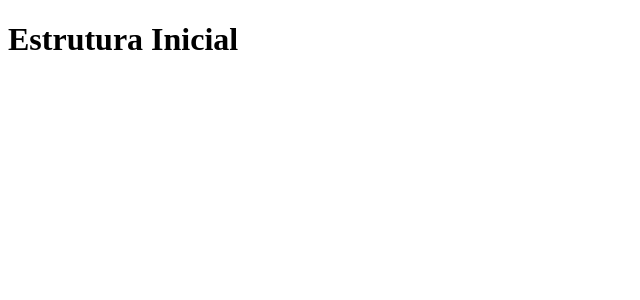
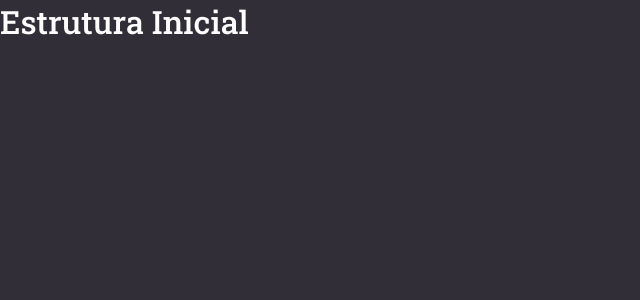
Before and after one commit to tgmarinho/gobarber-web-ts, a React (Create React App) app: page / in a window 1280 px wide. Shown: the top 300 px of the page, without its empty margins (0-640 px from the left). Built offline with nearby package versions, Linux system fonts and the light colour scheme.

Commit message:
GoBarber Web - Estrutura das páginas - Estilos Globais

```diff
--- a/package.json
+++ b/package.json
@@ -10,9 +10,11 @@
     "@types/node": "^12.0.0",
     "@types/react": "^16.9.0",
     "@types/react-dom": "^16.9.0",
+    "@types/styled-components": "^5.1.0",
     "react": "^16.13.1",
     "react-dom": "^16.13.1",
     "react-scripts": "3.4.1",
+    "styled-components": "^5.1.0",
     "typescript": "~3.7.2"
   },
   "scripts": {
--- a/public/index.html
+++ b/public/index.html
@@ -6,6 +6,9 @@
     <meta name="theme-color" content="#FF9000" />
 
     <title>Go Barber</title>
+
+    <link href="https://fonts.googleapis.com/css2?family=Roboto+Slab:wght@400;500&display=swap" rel="stylesheet">
+
   </head>
   <body>
     <noscript>You need to enable JavaScript to run this app.</noscript>
--- a/src/App.tsx
+++ b/src/App.tsx
@@ -1,5 +1,12 @@
 import React from 'react';
 
-const App: React.FC = () => <h1>Estrutura Inicial</h1>;
+import GlobalStyle from './styles/global';
+
+const App: React.FC = () => (
+  <>
+    <h1>Estrutura Inicial</h1>
+    <GlobalStyle />
+  </>
+);
 
 export default App;
--- /dev/null
+++ b/src/styles/global.ts
@@ -0,0 +1,29 @@
+import { createGlobalStyle } from 'styled-components';
+
+export default createGlobalStyle`
+  * {
+    margin: 0;
+    padding: 0;
+    outline: 0;
+    box-sizing: border-box;
+  }
+  body {
+    background: #312e38;
+    color: #fff;
+    -webkit-font-smoothing: antialiased;
+  }
+
+  body, input, button {
+    font-family: 'Roboto Slab', serif;
+    font-size: 16px;
+  }
+
+  h1, h2, h3, h4, h5 {
+    font-weight:500;
+  }
+
+  button {
+    cursor: pointer;
+  }
+
+`;
```
Also changed, not shown: 1 other file (tests, documents, lock files or other folders).
